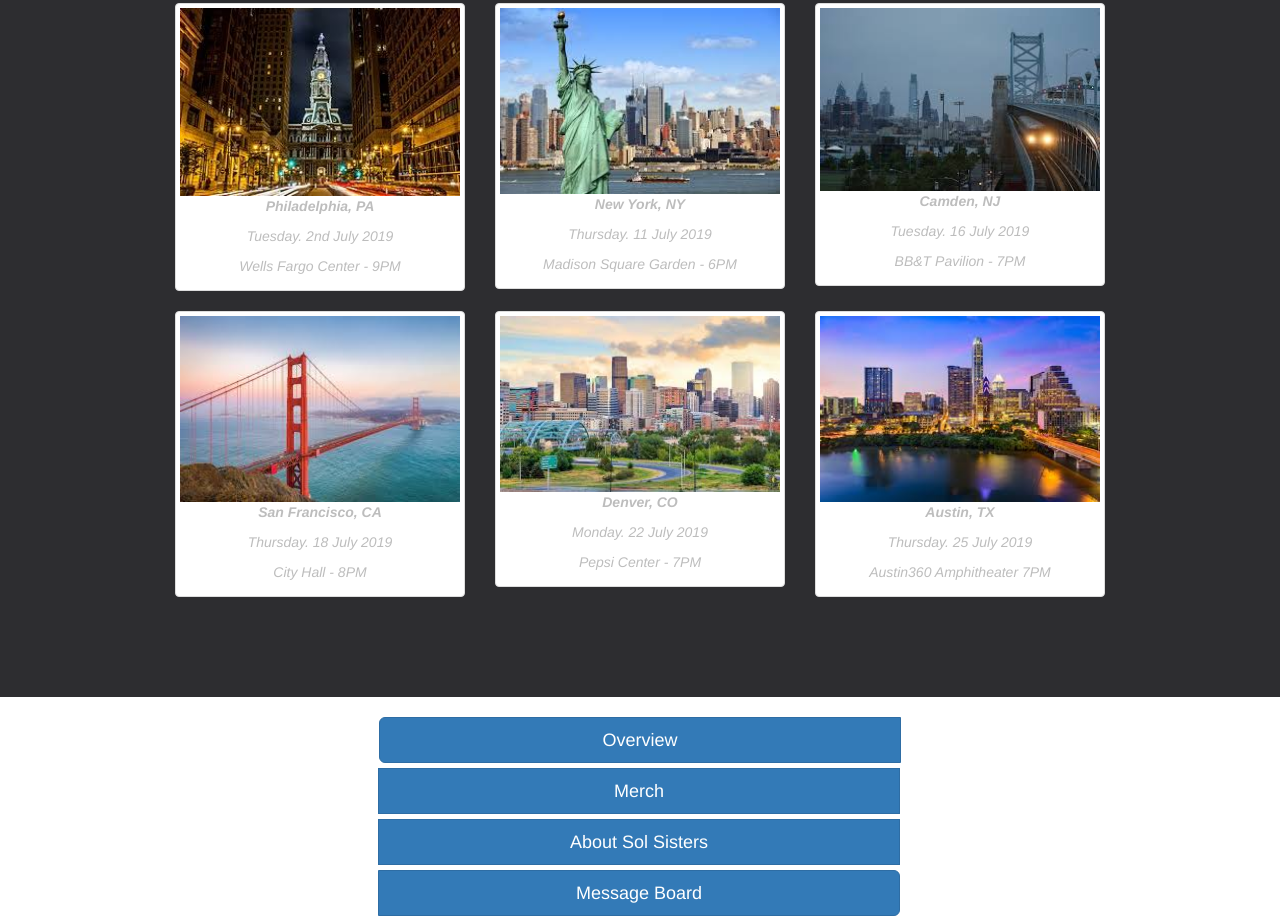
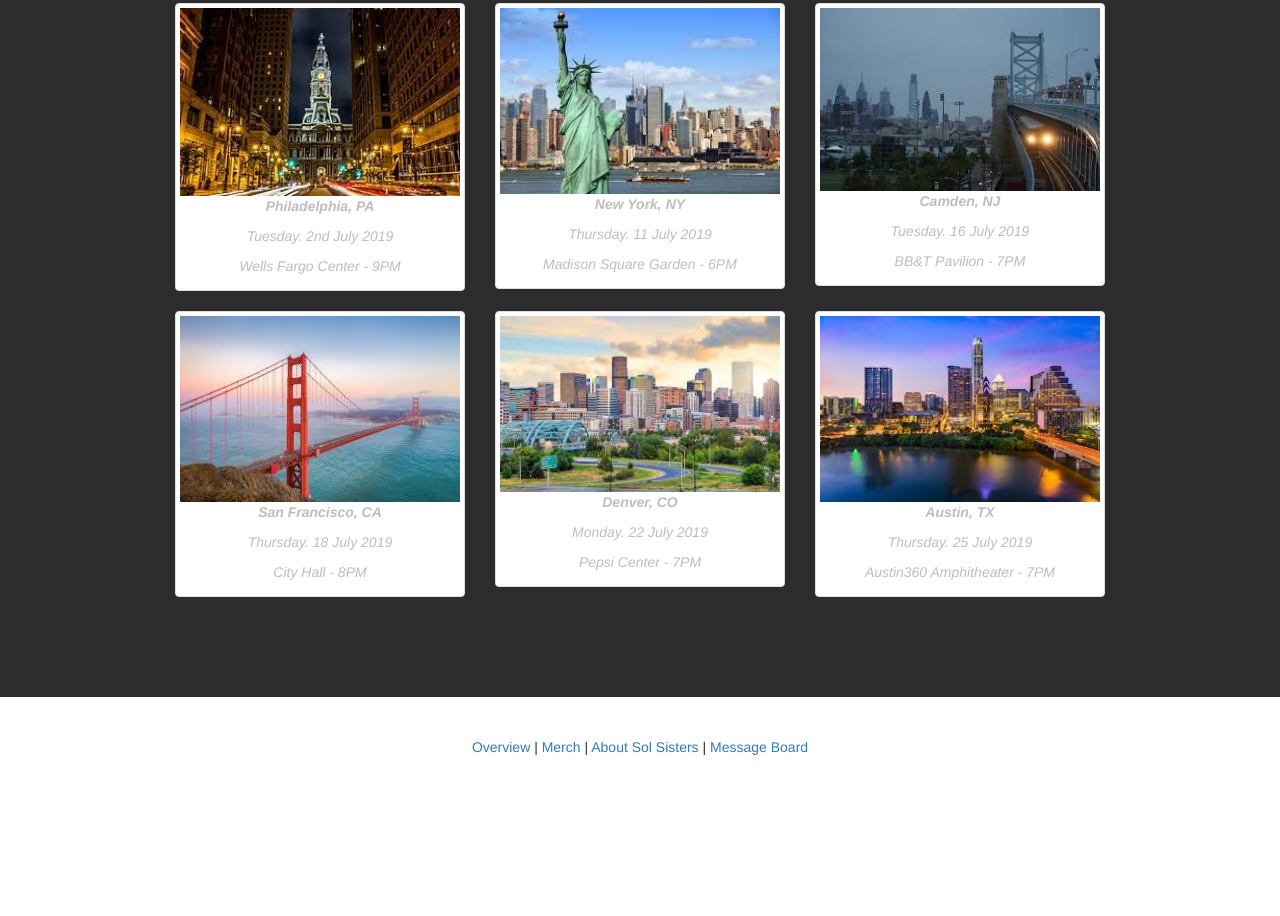
Before and after one commit to solsisters/solsisters.github.io, a plain HTML site: page showspage.html in a window 1280 px wide. Shown: the part 225-1141 px from the top of the page. After the commit the page ends 982 px from the top, so only its background shows below. Drawn offline with nearby package versions, Linux system fonts and the light colour scheme.

Commit message:
Update showspage.html

```diff
--- a/showspage.html
+++ b/showspage.html
@@ -146,20 +146,21 @@
           <img src="images/austin.jpeg" alt="Austin" width="400" height="300">
           <p><strong>Austin, TX</strong></p>
           <p>Thursday. 25 July 2019</p>
-          <p>Austin360 Amphitheater 7PM</p>
+          <p>Austin360 Amphitheater - 7PM</p>
         </div>
       </div>
     </div>
   </div>
 </div>
 
+<br>
 
-    <br><center><div class="btn-group" role="group" aria-label="Basic example">
-<a href = "overview.html" class = "btn btn-primary btn-lg btn-block" role = "button" aria-pressed = "true" >Overview</a>
-    <a href = "merchpage.html" class = "btn btn-primary btn-lg btn-block" role = "button" aria-pressed = "true" >Merch</a>
-<a href = "homepage.html" class = "btn btn-primary btn-lg btn-block" role = "button" aria-pressed = "true" >About Sol Sisters</a>
-<a href = "blogpage.html" class = "btn btn-primary btn-lg btn-block" role = "button" aria-pressed = "true" >Message Board</a>
-</div></center>
+    <br><center>
+<a href = "overview.html"  >Overview</a> |
+<a href = "merchpage.html"  aria-pressed = "true" >Merch</a> |
+<a href = "homepage.html"  role = "button" aria-pressed = "true" >About Sol Sisters</a> |
+<a href = "blogpage.html"  role = "button" aria-pressed = "true" >Message Board</a>
+</center>
 
     <script src="https://ajax.googleapis.com/ajax/libs/jquery/3.3.1/jquery.min.js"></script>
   <script src="https://maxcdn.bootstrapcdn.com/bootstrap/3.4.0/js/bootstrap.min.js"></script>
```
